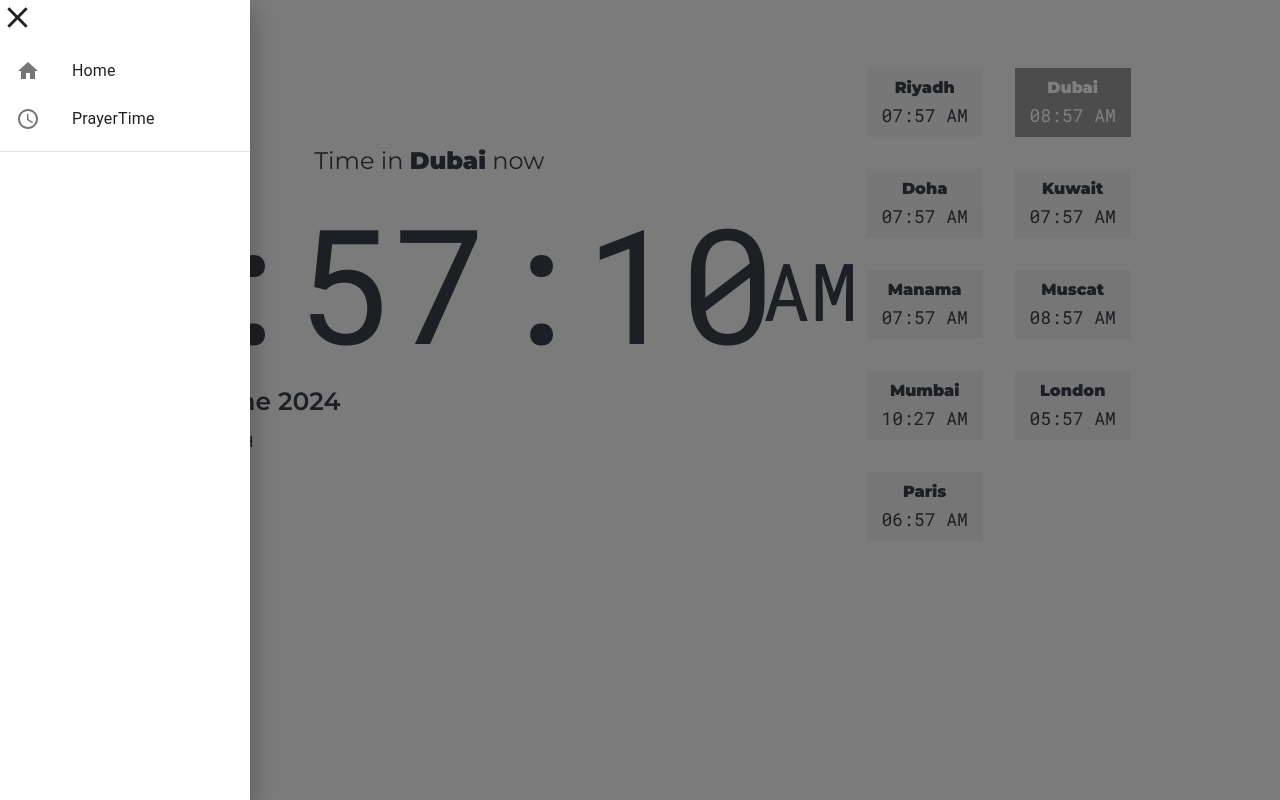
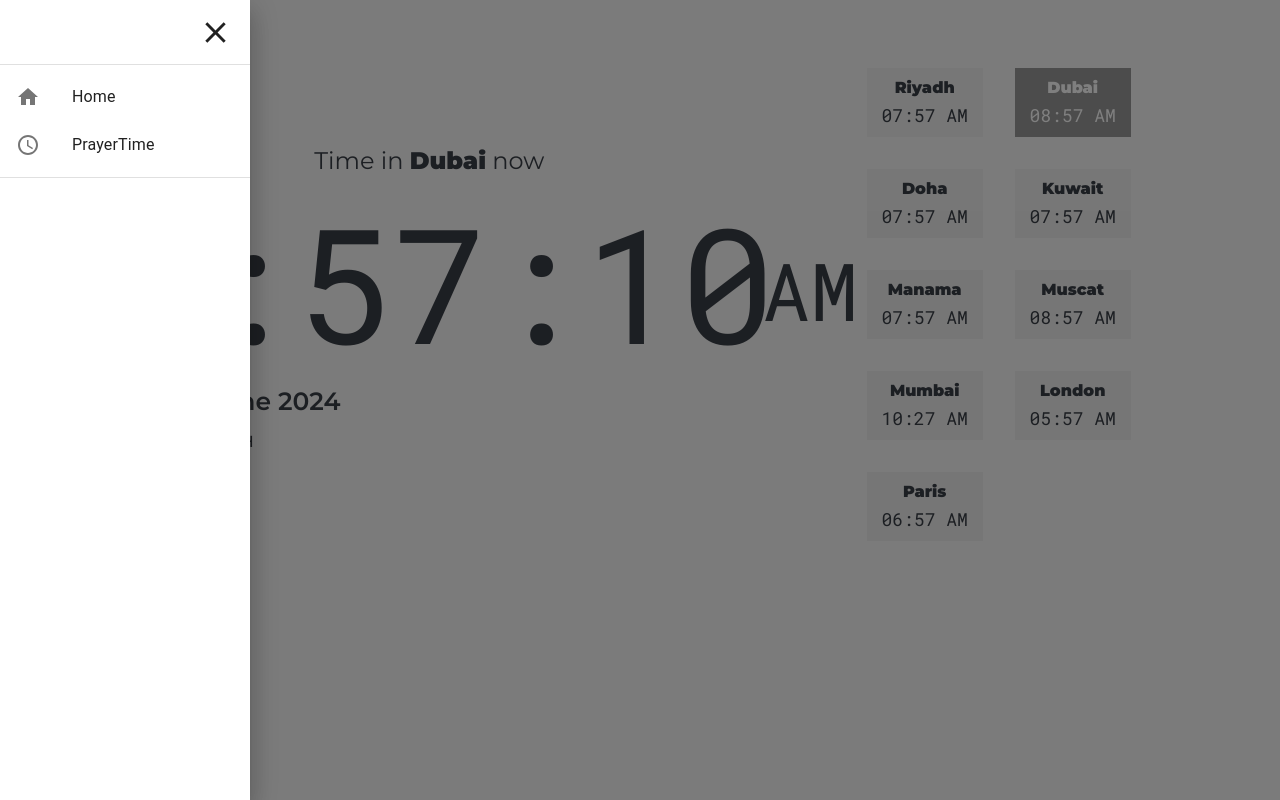
Before and after one commit to balaji1610/time-now, a Next.js app: page / in a window 1280 px wide. Both pictures are taken after a click on the icon 45 px from the left and 46 px from the top of the page. Built offline with nearby package versions, Linux system fonts and the light colour scheme.

Commit message:
Sidebar Icon UI Changed

```diff
--- a/src/app/TimePage.tsx
+++ b/src/app/TimePage.tsx
@@ -1,9 +1,6 @@
 "use client";
 import React, { useState, useEffect } from "react";
 import Grid from "@mui/material/Grid";
-import GulfTimeZoneInfo from "./utilities/GulfTimeZoneInfo";
-
-// import PrayerTimeLayout from "./Container/PrayerTimeLayout";
 import { useApplicationContext } from "@/app/Context/ApplicationContext";
 import MenuRoundedIcon from "@mui/icons-material/MenuRounded";
 import HomeIcon from "@mui/icons-material/Home";
@@ -19,21 +16,13 @@ import ListItemText from "@mui/material/ListItemText";
 import CloseIcon from "@mui/icons-material/Close";
 import { useRouter } from "next/navigation";
 import TimeZoneStyle from "@/app/Style/timeZoneStyle";
-import CountryTime from "@/app/Container/CountryTime";
-import CountryTimeList from "@/app/Container/CountryTimeList";
 
 interface TimePageProps {
   children: [React.ReactNode, React.ReactNode];
 }
 export default function TimePage({ children }: TimePageProps) {
-  // const [prayertime, setPrayerTime] = useState([]);
-
+  const router = useRouter();
   const { isDesktopScreen } = useApplicationContext();
-  const timeZoneStyle = TimeZoneStyle();
-
-  // --
-  const router = useRouter();
-
   const [open, setOpen] = useState(false);
 
   const openSidebar = () => {
@@ -54,9 +43,22 @@ export default function TimePage({ children }: TimePageProps) {
   };
   const DrawerList = (
     <Box sx={{ width: 250 }} role="presentation">
-      <div onClick={closeSidebar}>
-        <CloseIcon fontSize="large" sx={{ cursor: "pointer" }} />
+      <div
+        onClick={closeSidebar}
+        style={{
+          display: "flex",
+          flexDirection: "row",
+          justifyContent: "flex-end",
+          alignItems: "center",
+          marginRight: "17px",
+          height: "4rem",
+          cursor: "pointer",
+          pointerEvents: "auto",
+        }}
+      >
+        <CloseIcon fontSize="large" />
       </div>
+      <Divider />
       <List>
         {["Home", "PrayerTime"].map((text, index) => (
           <ListItem key={text} disablePadding>
@@ -86,7 +88,7 @@ export default function TimePage({ children }: TimePageProps) {
         <Grid>
           <MenuRoundedIcon
             fontSize="large"
-            sx={{ cursor: "pointer" }}
+            sx={{ cursor: "pointer", pointerEvents: "auto" }}
             onClick={openSidebar}
           />
         </Grid>
```
